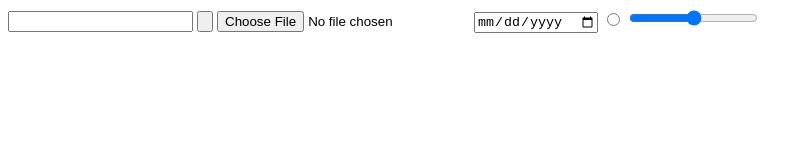
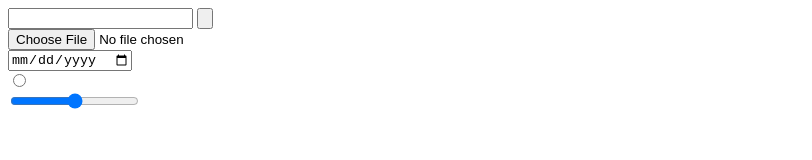
Before and after one commit to jegz001/CV, a plain HTML site: page form.html in a window 1280 px wide. Shown: the whole page, without its empty margins (0-812 px from the left). Drawn offline with Linux system fonts and the light colour scheme.

Commit message:
Update form.html

```diff
--- a/form.html
+++ b/form.html
@@ -7,11 +7,11 @@
   <body>
     <form>
       <input type="text" name="" value="">
-      <input type="submit" name="" value="">
-      <input type="file" name="" value="">
-      <input type="date" name="" value="">
-      <input type="radio" name="" value="">
-      <input type="range" name="" value="">
+      <input type="submit" name="" value=""><br>
+      <input type="file" name="" value=""><br>
+      <input type="date" name="" value=""><br>
+      <input type="radio" name="" value=""><br>
+      <input type="range" name="" value=""><br>
     </form>
   </body>
 </html>
```
